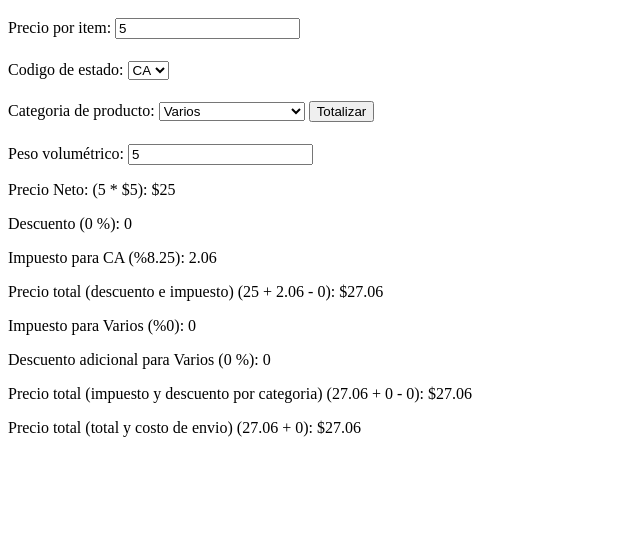
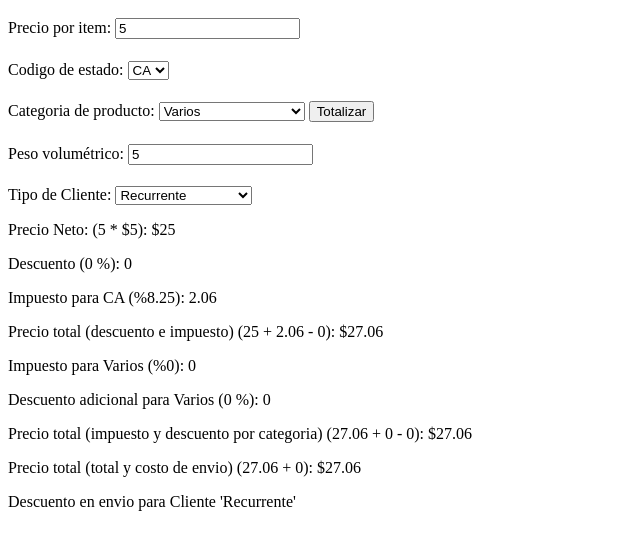
Before and after one commit to Carlitavg/EjercicioDeClase1_IngSoft, a website built with Parcel: page index.html in a window 1280 px wide. Both pictures are taken after typing "5", "5", "5" into the empty fields and a click on the input "Totalizar". Shown: the part 104-654 px from the top of the page, without its empty margins (0-640 px from the left). Built offline with nearby package versions, Linux system fonts and the light colour scheme.

Commit message:
Feat: Seleccionar de una lista desplegable el tipo de Cliente  y mostrar en pantalla lo seleccionado

```diff
--- a/index.html
+++ b/index.html
@@ -36,7 +36,15 @@
       <h1></h1>
       <label>Peso volumétrico: </label>
       <input type="number" id="peso_volumetrico" />
+      <h1></h1>
+      <label for="tipo_cliente">Tipo de Cliente:</label>
+      <select id="tipo_cliente" name="tipo_cliente">
+        <option value="cliente2">Recurrente</option>
+        <option value="cliente1">Normal</option>
 
+        <option value="cliente3">Antiguo Recurrente</option>
+        <option value="cliente4">Especial</option>
+      </select>
     </form>
 
     <div id="mostrar"></div>
--- a/src/presenter.js
+++ b/src/presenter.js
@@ -12,6 +12,7 @@ const div = document.querySelector("#mostrar");
 const codigo_estados = document.querySelector("#cod_estados");
 const categoria_productos = document.querySelector("#categorias_productos");
 const peso_vol = document.querySelector("#peso_volumetrico");
+const tipos_clientes = document.querySelector("#tipo_cliente");
 
 form.addEventListener("submit", (event) => {
   event.preventDefault();
@@ -48,6 +49,8 @@ form.addEventListener("submit", (event) => {
   const costo_envio = get_costo_envio(peso);
   const total_con_costo_envio = sumar_costo_envio(precio_total_categoria, costo_envio);
 
+  const tipoCliente = tipos_clientes.options[tipos_clientes.selectedIndex].text;
+
 
   // div.innerHTML = "<p>" + "cantidad: " + cantidad + "</p>" +
   //                 "<p>" + "precio: " + precio + "</p>" +
@@ -66,5 +69,6 @@ form.addEventListener("submit", (event) => {
                   //"<p>" + "Peso volumétrico: " + peso + "</p>" +
                   //"<p>" + "Costo de envio: $" + costo_envio + "</p>" +
                   "<p>" + "Precio total (total y costo de envio) (" +
-                  precio_total_categoria + " + " + costo_envio + "): $" + total_con_costo_envio + "</p>";
+                  precio_total_categoria + " + " + costo_envio + "): $" + total_con_costo_envio + "</p>" +
+                  "<p>" + "Descuento en envio para Cliente '" + tipoCliente + "' " + "</p>";
   });
```
